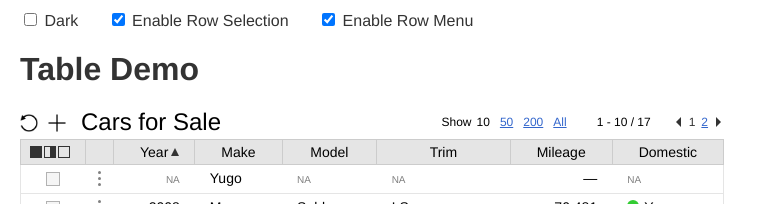
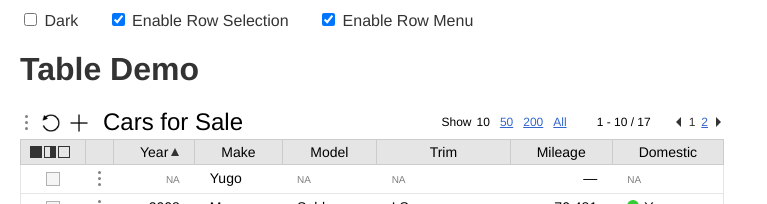
Before and after one commit to anwansi/vue-table, a Vue app: page / in a window 1280 px wide. Shown: the top 204 px of the page, without its empty margins (0-767 px from the left). Built offline with nearby package versions, Linux system fonts and the light colour scheme.

Commit message:
Implement initial table menu

```diff
--- a/src/app.vue
+++ b/src/app.vue
@@ -37,7 +37,8 @@
                :refreshing="tableRefreshing"
                @add="handleTableAdd"
                @refresh="handleTableRefresh"
-               @row-menu-item="handleRowMenuItem"/>
+               @row-menu-item="handleRowMenuItem"
+               @table-menu-item="handleTableMenuItem"/>
   </div>
 </template>
 
@@ -506,6 +507,9 @@ export default {
                     alert(`${action} ${parts.join(' ')}`);
                 }
             }
+        },
+        handleTableMenuItem(args) {
+            // Do something here to respond to table menu items
         }
     }
 };
--- a/src/table.vue
+++ b/src/table.vue
@@ -2,6 +2,11 @@
   <div :class="['anwansi_table', { dark, refreshing }]">
     <div class="utils upper">
       <div class="utils upper_left">
+        <div class="table_menu">
+          <table-menu :dark="dark"
+                      :items="tableMenuItems"
+                      @click-item="handleTableMenuItemClick"/>
+        </div>
         <button class="refresh"
                 v-if="showRefresh"
                 :title="refreshLabel"
@@ -80,11 +85,12 @@
 import validation from './validation';
 import HeadCell from './head-cell';
 import BodyCell from './body-cell';
+import TableMenu from './menu';
 import Paginator from './paginator';
 
 export default {
     name       : 'Table',
-    components : { BodyCell, HeadCell, Paginator },
+    components : { BodyCell, HeadCell, TableMenu, Paginator },
     data() {
         return {
             hiddenColumns    : {},
@@ -242,6 +248,29 @@ export default {
         pagedRowIds() {
             return this.pagedRowData.map(data => data.id);
         },
+        tableMenuItems() {
+            const items = [];
+
+            if (this.showRefresh) {
+                items.push({
+                    event     : 'refresh',
+                    label     : 'Refresh',
+                    iconClass : 'refresh',
+                    disabled  : ! this.enableRefresh
+                });
+            }
+
+            if (this.showAdd) {
+                items.push({
+                    event     : 'add',
+                    label     : 'Add',
+                    iconClass : 'plus',
+                    disabled  : ! this.enableAdd
+                });
+            }
+
+            return items;
+        },
         isRefreshDisabled() {
             return this.refreshing || ! this.enableRefresh;
         },
@@ -276,6 +305,9 @@ export default {
         },
         handleMenuItemClick(rowId, eventCode) {
             this.$emit('row-menu-item', { rowId, eventCode });
+        },
+        handleTableMenuItemClick(eventCode) {
+            this.$emit('table-menu-item', { eventCode });
         },
         handleCellSelect(colDef, rowDataItem, selected) {
             this.$set(rowDataItem, "selected", ! rowDataItem.selected);
@@ -521,6 +553,11 @@ div.anwansi_table div.caption {
     margin:0px 10px 0px 15px;
 }
 
+div.anwansi_table .table_menu {
+    position:relative;
+    top:-2px;
+}
+
 div.anwansi_table button {
     --btn-icon-size:18px;
     width:var(--btn-icon-size);
```
